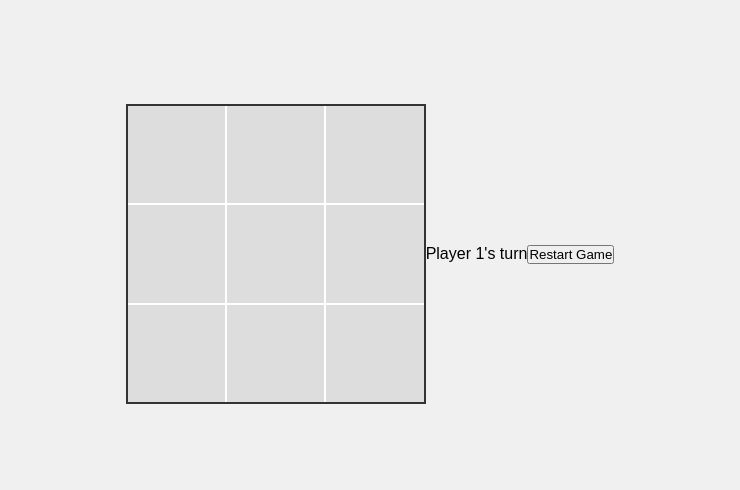
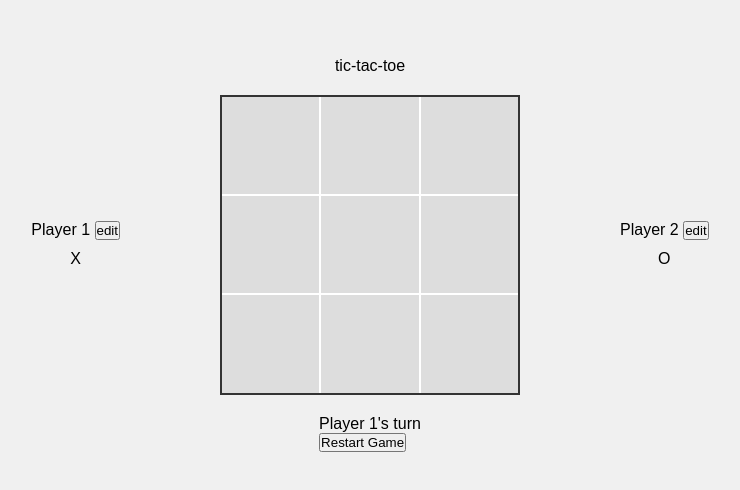
Before and after one commit to vrindabajaj/tic-tac-toe, a plain HTML site: page index.html in a window 1280 px wide. Shown: the part 146-636 px from the top of the page, without its empty margins (270-1010 px from the left). Drawn offline with Linux system fonts and the light colour scheme.

Commit message:
Align elements on page correctly

```diff
--- a/index.html
+++ b/index.html
@@ -8,6 +8,14 @@
     <script src="script.js" defer></script>
 </head>
 <body>
+    <div class="title">tic-tac-toe</div>
+    <div class="game">
+        <div class="player-info">
+            <div class="player-name">Player 1
+                <button class="edit-button">edit</button>
+            </div>
+            <div>X</div>
+        </div>
         <div class="gameboard">
             <!-- 9 cells for a 3x3 game board -->
             <div class="cell" data-index="0"></div>
@@ -20,7 +28,16 @@
             <div class="cell" data-index="7"></div>
             <div class="cell" data-index="8"></div>
         </div>
+        <div class="player-info">
+            <div class="player-name">Player 2
+                <button class="edit-button">edit</button>
+            </div>
+            <div>O</div>
+        </div>
+    </div>
+    <div class="game-info">
         <div class="turn-announcer"></div>
         <button class="reset-btn">Restart Game</button>
+    </div>
 </body>
 </html>
--- a/styles.css
+++ b/styles.css
@@ -4,33 +4,46 @@
     box-sizing: border-box;
 }
 
-/* Fullscreen background for centering */
 body, html {
     height: 100%;
     display: flex;
     align-items: center;
     justify-content: center;
+    flex-direction: column;
+    gap: 20px;
     font-family: Arial, sans-serif;
-    background-color: #f0f0f0; /* Light grey background */
+    background-color: #f0f0f0;
 }
 
-/* Centered gameboard container */
-.gameboard {
-    width: 300px;   /* Width of the gameboard */
-    height: 300px;  /* Height of the gameboard */
-    background-color: #fff; /* White background for the gameboard */
-    border: 2px solid #333; /* Border color and width */
-    display: grid;
-    grid-template-columns: repeat(3, 1fr); /* 3x3 grid layout */
-    grid-template-rows: repeat(3, 1fr);
-    gap: 2px; /* Spacing between cells */
+.game {
+    display: flex;
+    flex-direction: row;
+    align-items: center;
+    gap: 100px;
 }
 
-/* Individual gameboard cells */
+.player-info {
+    display: flex;
+    flex-direction: column;
+    align-items: center;
+    gap: 10px;
+}
+
+.gameboard {
+    width: 300px;
+    height: 300px;
+    background-color: #fff;
+    border: 2px solid #333;
+    display: grid;
+    grid-template-columns: repeat(3, 1fr);
+    grid-template-rows: repeat(3, 1fr);
+    gap: 2px;
+}
+
 .cell {
-    background-color: #ddd; /* Light grey for cells */
+    background-color: #ddd;
     display: flex;
     align-items: center;
     justify-content: center;
-    font-size: 2rem; /* Font size for player markers */
+    font-size: 2rem;
 }
```
Lines whose indentation alone changed are shown as unchanged.
